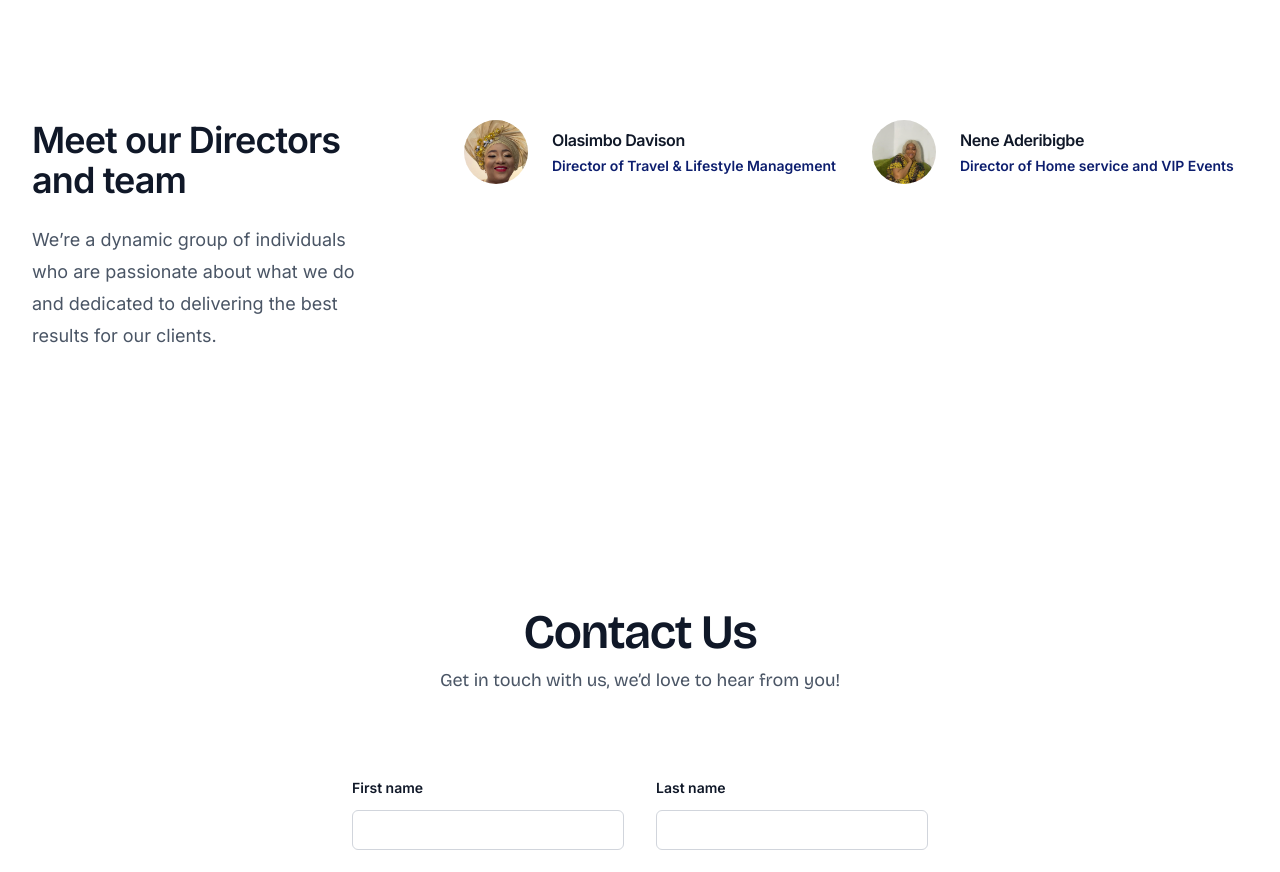
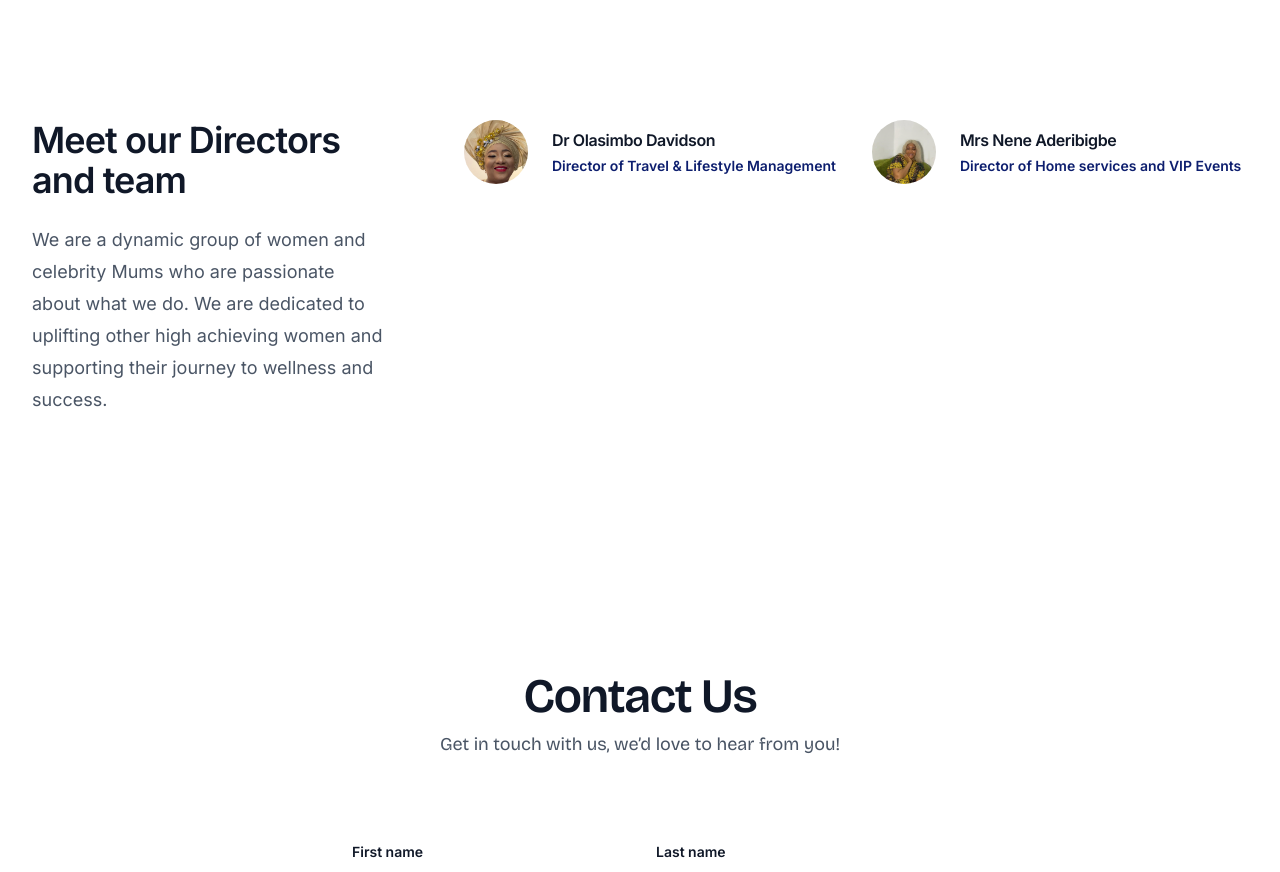
Before and after one commit to Tofunmithehuman/EdenOceans, a React (Vite) app: page / in a window 1280 px wide. Shown: the part 8060-8932 px from the top of the page. Built offline with nearby package versions, Linux system fonts and the light colour scheme.

Commit message:
Update Home.jsx

```diff
--- a/src/Pages/Home.jsx
+++ b/src/Pages/Home.jsx
@@ -205,14 +205,14 @@ function Home() {
 
   const people = [
     {
-      name: 'Olasimbo Davison',
+      name: 'Dr Olasimbo Davidson',
       role: 'Director of Travel & Lifestyle Management',
       imageUrl:
         ceoOne
     },
     {
-      name: 'Nene Aderibigbe',
-      role: 'Director of Home service and VIP Events',
+      name: 'Mrs Nene Aderibigbe',
+      role: 'Director of Home services and VIP Events',
       imageUrl:
         ceoTwo
     }
@@ -861,8 +861,7 @@ function Home() {
                   </motion.h2>
                   <motion.p className="mt-6 text-lg/8 text-gray-600"
                     variants={titleVariants}>
-                    We’re a dynamic group of individuals who are passionate about what we do and dedicated to delivering the
-                    best results for our clients.
+                    We are a dynamic group of women and celebrity Mums who are passionate about what we do. We are dedicated to uplifting other high achieving women and supporting their journey to wellness and success.
                   </motion.p>
                 </div>
                 <ul role="list" className="grid gap-x-8 gap-y-12 sm:grid-cols-2 sm:gap-y-16 xl:col-span-2">
```
